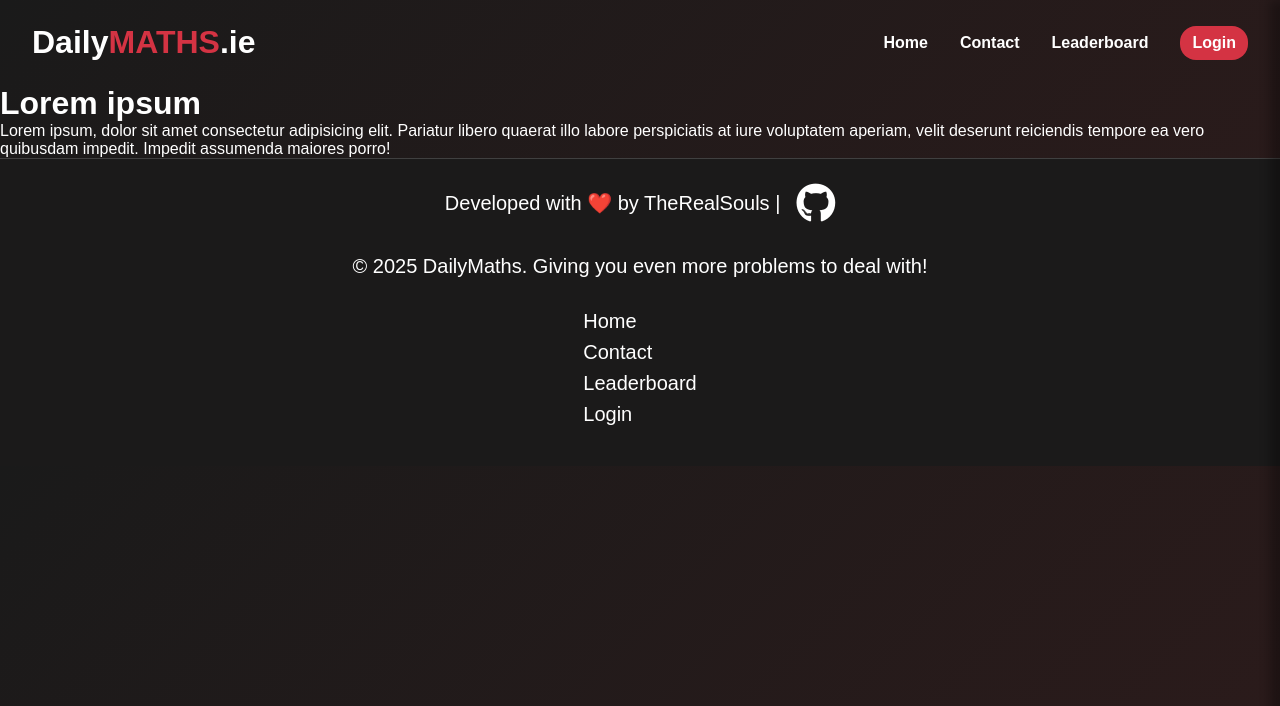
After one commit to TheRealSouls/mathsdaily, a Flask app: page /contact in a window 1280 px wide. The commit adds this page. Shown: the top 706 px of the page. Run offline with Flask 3, Linux system fonts and the light colour scheme; some libraries are stand-ins or nearby versions; some web fonts are replaced.

Commit message:
Added contact page

```diff
--- a/app.py
+++ b/app.py
@@ -12,3 +12,7 @@ Session(app)
 @app.route("/")
 def index():
     return render_template("index.html")
+
+@app.route("/contact")
+def contact():
+    return render_template("contact.html")
--- a/static/layout.css
+++ b/static/layout.css
@@ -17,6 +17,8 @@ html {
 body {
     background: linear-gradient(135deg, #1a1a1a 0%, #2d1b1b 100%);
     overflow-x: hidden;
+    display: flex;
+    flex-direction: column;
 }
 
 :root {
@@ -136,6 +138,7 @@ footer {
     background-color: var(--black);
     border-top: 1px solid #404040;
     padding-top: 1.5rem;
+    width: 100%;
 }
 
 footer p {
--- /dev/null
+++ b/templates/contact.html
@@ -0,0 +1,10 @@
+{% extends "layout.html" %}
+
+{% block styles %}
+    <link rel="stylesheet" href="../static/index.css">
+{% endblock %}
+
+{% block content %}
+    <h1>Lorem ipsum</h1>
+    <p>Lorem ipsum, dolor sit amet consectetur adipisicing elit. Pariatur libero quaerat illo labore perspiciatis at iure voluptatem aperiam, velit deserunt reiciendis tempore ea vero quibusdam impedit. Impedit assumenda maiores porro!</p>
+{% endblock %}
```
Also changed, not shown: static/contact.css (added).
